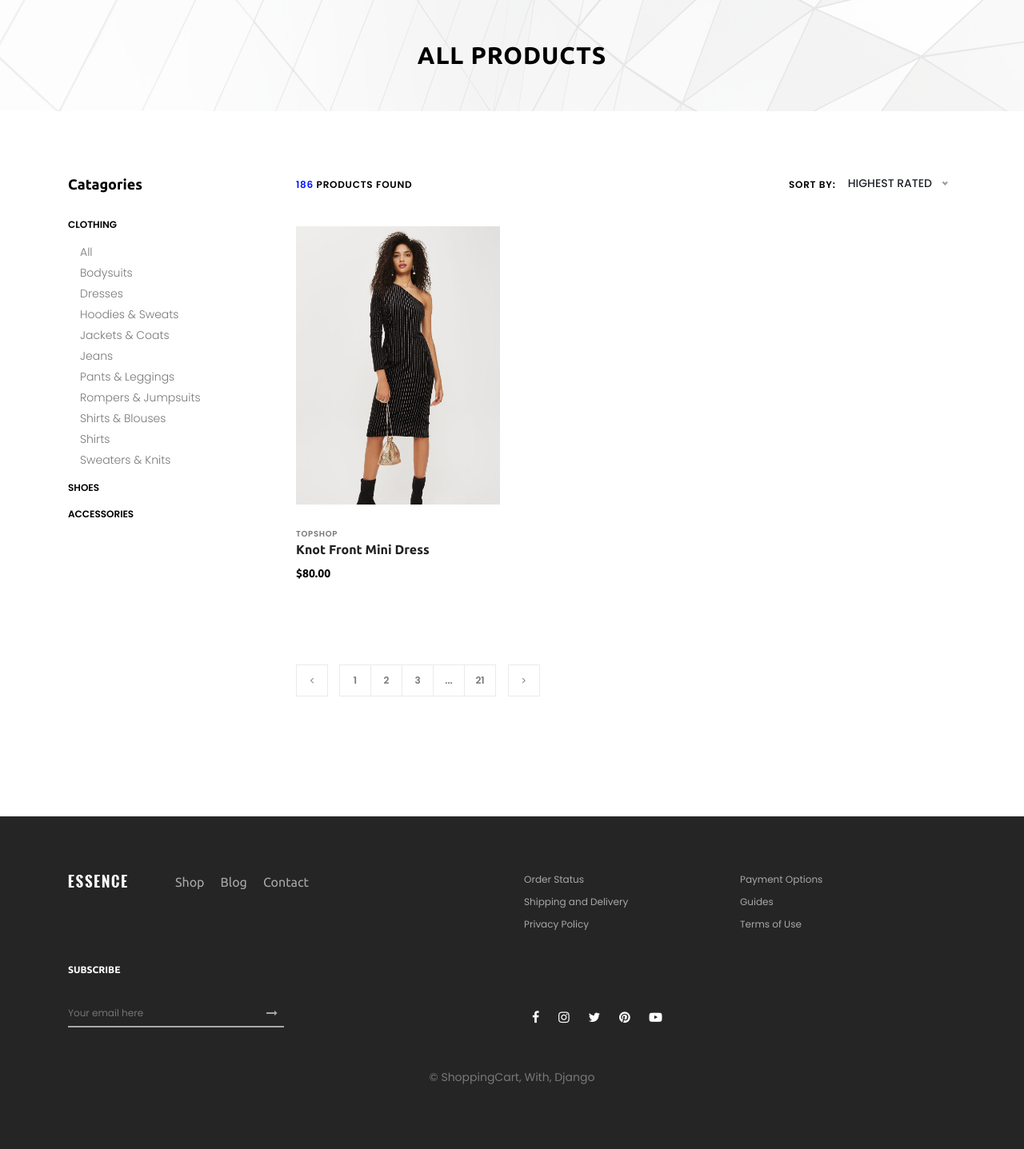
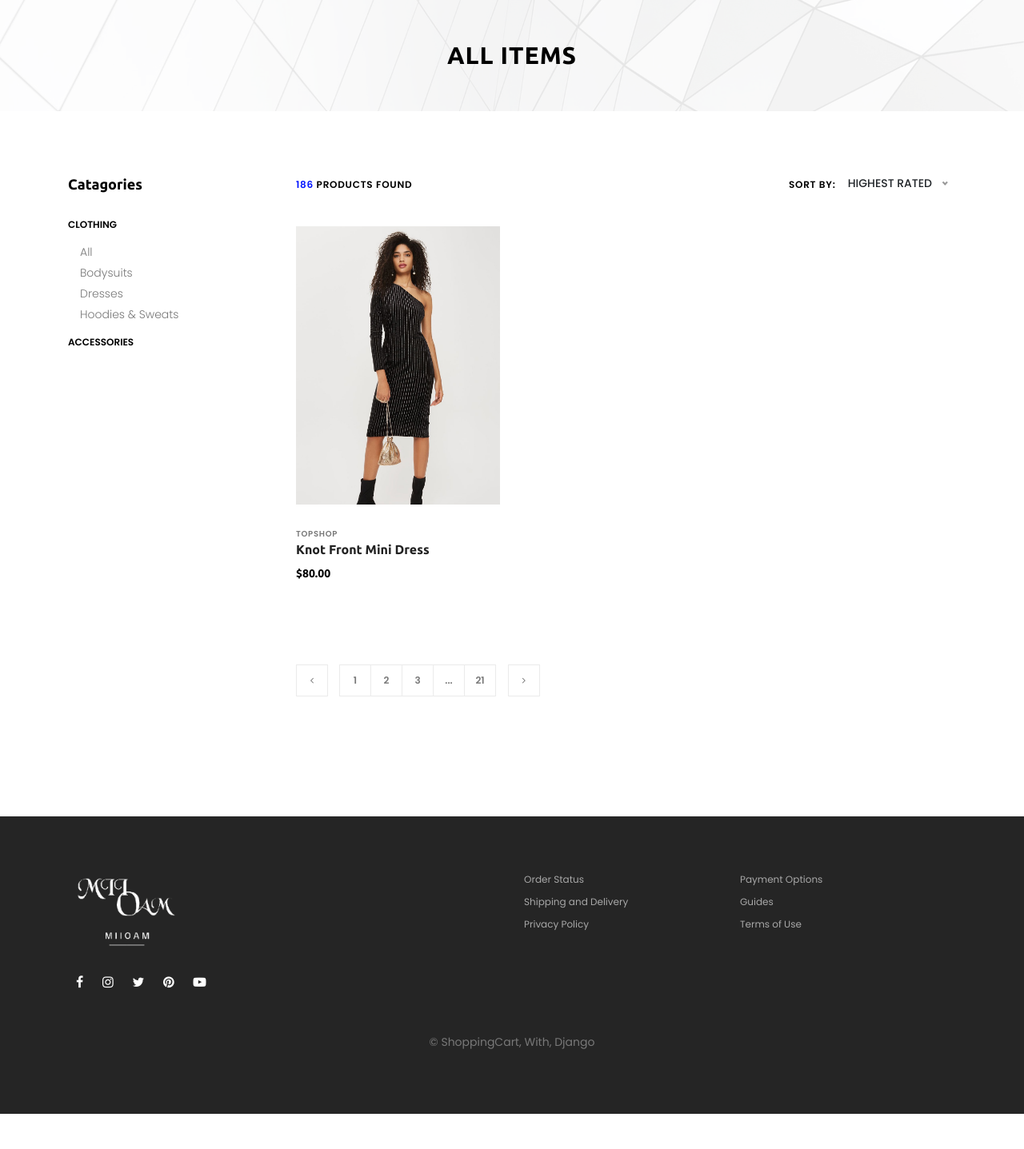
Before and after one commit to pote2907/ECsite, a Django app: page / in a window 1280 px wide. Shown: the part 86-1523 px from the top of the page at 80% size. After the commit the page ends 1479 px from the top, so only its background shows below. Run offline with Django 3.2, Linux system fonts and the light colour scheme; data that the repository does not hold is empty; some libraries are stand-ins or nearby versions; some web fonts are replaced.

Commit message:
html create

```diff
--- a/shop/templates/footer.html
+++ b/shop/templates/footer.html
@@ -1,4 +1,5 @@
-    <!-- ##### Footer Area Start ##### -->
+{% load static %}
+   <!-- ##### Footer Area Start ##### -->
     <footer class="footer_area clearfix">
         <div class="container">
             <div class="row">
@@ -7,16 +8,9 @@
                     <div class="single_widget_area d-flex mb-30">
                         <!-- Logo -->
                         <div class="footer-logo mr-50">
-                            <a href="#"><img src="img/core-img/logo2.png" alt=""></a>
+                            <a href="#"><img src="{% static 'img/core-img/MIIOAM_transparent.png/' %}" alt="" width="150" height="150"></a>
                         </div>
                         <!-- Footer Menu -->
-                        <div class="footer_menu">
-                            <ul>
-                                <li><a href="shop.html">Shop</a></li>
-                                <li><a href="blog.html">Blog</a></li>
-                                <li><a href="contact.html">Contact</a></li>
-                            </ul>
-                        </div>
                     </div>
                 </div>
                 <!-- Single Widget Area -->
@@ -35,21 +29,6 @@
             </div>
 
             <div class="row align-items-end">
-                <!-- Single Widget Area -->
-                <div class="col-12 col-md-6">
-                    <div class="single_widget_area">
-                        <div class="footer_heading mb-30">
-                            <h6>Subscribe</h6>
-                        </div>
-                        <div class="subscribtion_form">
-                            <form action="#" method="post">
-                                <input type="email" name="mail" class="mail" placeholder="Your email here">
-                                <button type="submit" class="submit"><i class="fa fa-long-arrow-right" aria-hidden="true"></i></button>
-                            </form>
-                        </div>
-                    </div>
-                </div>
-                <!-- Single Widget Area -->
                 <div class="col-12 col-md-6">
                     <div class="single_widget_area">
                         <div class="footer_social_area">
--- a/shop/templates/header.html
+++ b/shop/templates/header.html
@@ -22,28 +22,19 @@
                             <li><a href="#">Shop</a>
                                 <div class="megamenu">
                                     <ul class="single-mega cn-col-4">
-                                        <li class="title">Women's Collection</li>
-                                        <li><a href="shop.html">Dresses</a></li>
-                                        <li><a href="shop.html">Blouses &amp; Shirts</a></li>
-                                        <li><a href="shop.html">T-shirts</a></li>
-                                        <li><a href="shop.html">Rompers</a></li>
-                                        <li><a href="shop.html">Bras &amp; Panties</a></li>
+                                        <li class="title">CLOTHING</li>
+                                        <li><a href="shop.html">トップス</a></li>
+                                        <li><a href="shop.html">アウター</a></li>
+                                        <li><a href="shop.html">パンツ</a></li>
+                                        <li><a href="shop.html">ワンピース・ドレス</a></li>
+                                        <li><a href="shop.html">スカート</a></li>
                                     </ul>
                                     <ul class="single-mega cn-col-4">
-                                        <li class="title">Men's Collection</li>
-                                        <li><a href="shop.html">T-Shirts</a></li>
-                                        <li><a href="shop.html">Polo</a></li>
-                                        <li><a href="shop.html">Shirts</a></li>
-                                        <li><a href="shop.html">Jackets</a></li>
-                                        <li><a href="shop.html">Trench</a></li>
-                                    </ul>
-                                    <ul class="single-mega cn-col-4">
-                                        <li class="title">Kid's Collection</li>
-                                        <li><a href="shop.html">Dresses</a></li>
-                                        <li><a href="shop.html">Shirts</a></li>
-                                        <li><a href="shop.html">T-shirts</a></li>
-                                        <li><a href="shop.html">Jackets</a></li>
-                                        <li><a href="shop.html">Trench</a></li>
+                                        <li class="title">OTHER</li>
+                                        <li><a href="shop.html">バッグ</a></li>
+                                        <li><a href="shop.html">アクセサリー</a></li>
+                                        <li><a href="shop.html">ファッション小物</a></li>
+                                        <li><a href="shop.html">帽子</a></li>
                                     </ul>
                                     <div class="single-mega cn-col-4">
                                         <img src="{% static 'img/bg-img/bg-6.jpg' %}" alt="">
--- a/shop/templates/right-side-cart.html
+++ b/shop/templates/right-side-cart.html
@@ -28,38 +28,6 @@
                         </div>
                     </a>
                 </div>
-
-                <!-- Single Cart Item -->
-                <div class="single-cart-item">
-                    <a href="#" class="product-image">
-                        <img src="{% static 'img/product-img/product-2.jpg' %}" class="cart-thumb" alt="">
-                        <!-- Cart Item Desc -->
-                        <div class="cart-item-desc">
-                          <span class="product-remove"><i class="fa fa-close" aria-hidden="true"></i></span>
-                            <span class="badge">Mango</span>
-                            <h6>Button Through Strap Mini Dress</h6>
-                            <p class="size">Size: S</p>
-                            <p class="color">Color: Red</p>
-                            <p class="price">$45.00</p>
-                        </div>
-                    </a>
-                </div>
-
-                <!-- Single Cart Item -->
-                <div class="single-cart-item">
-                    <a href="#" class="product-image">
-                        <img src="{% static 'img/product-img/product-3.jpg' %}" class="cart-thumb" alt="">
-                        <!-- Cart Item Desc -->
-                        <div class="cart-item-desc">
-                          <span class="product-remove"><i class="fa fa-close" aria-hidden="true"></i></span>
-                            <span class="badge">Mango</span>
-                            <h6>Button Through Strap Mini Dress</h6>
-                            <p class="size">Size: S</p>
-                            <p class="color">Color: Red</p>
-                            <p class="price">$45.00</p>
-                        </div>
-                    </a>
-                </div>
             </div>
 
             <!-- Cart Summary -->
--- a/shop/templates/shop/product_list.html
+++ b/shop/templates/shop/product_list.html
@@ -22,7 +22,7 @@
         <div class="row h-100 align-items-center">
             <div class="col-12">
                 <div class="page-title text-center">
-                    <h2>all products</h2>
+                    <h2>all items</h2>
                 </div>
             </div>
         </div>
@@ -53,30 +53,6 @@
                                             <li><a href="#">Bodysuits</a></li>
                                             <li><a href="#">Dresses</a></li>
                                             <li><a href="#">Hoodies &amp; Sweats</a></li>
-                                            <li><a href="#">Jackets &amp; Coats</a></li>
-                                            <li><a href="#">Jeans</a></li>
-                                            <li><a href="#">Pants &amp; Leggings</a></li>
-                                            <li><a href="#">Rompers &amp; Jumpsuits</a></li>
-                                            <li><a href="#">Shirts &amp; Blouses</a></li>
-                                            <li><a href="#">Shirts</a></li>
-                                            <li><a href="#">Sweaters &amp; Knits</a></li>
-                                        </ul>
-                                    </li>
-                                    <!-- Single Item -->
-                                    <li data-toggle="collapse" data-target="#shoes" class="collapsed">
-                                        <a href="#">shoes</a>
-                                        <ul class="sub-menu collapse" id="shoes">
-                                            <li><a href="#">All</a></li>
-                                            <li><a href="#">Bodysuits</a></li>
-                                            <li><a href="#">Dresses</a></li>
-                                            <li><a href="#">Hoodies &amp; Sweats</a></li>
-                                            <li><a href="#">Jackets &amp; Coats</a></li>
-                                            <li><a href="#">Jeans</a></li>
-                                            <li><a href="#">Pants &amp; Leggings</a></li>
-                                            <li><a href="#">Rompers &amp; Jumpsuits</a></li>
-                                            <li><a href="#">Shirts &amp; Blouses</a></li>
-                                            <li><a href="#">Shirts</a></li>
-                                            <li><a href="#">Sweaters &amp; Knits</a></li>
                                         </ul>
                                     </li>
                                     <!-- Single Item -->
@@ -87,13 +63,6 @@
                                             <li><a href="#">Bodysuits</a></li>
                                             <li><a href="#">Dresses</a></li>
                                             <li><a href="#">Hoodies &amp; Sweats</a></li>
-                                            <li><a href="#">Jackets &amp; Coats</a></li>
-                                            <li><a href="#">Jeans</a></li>
-                                            <li><a href="#">Pants &amp; Leggings</a></li>
-                                            <li><a href="#">Rompers &amp; Jumpsuits</a></li>
-                                            <li><a href="#">Shirts &amp; Blouses</a></li>
-                                            <li><a href="#">Shirts</a></li>
-                                            <li><a href="#">Sweaters &amp; Knits</a></li>
                                         </ul>
                                     </li>
                                 </ul>
```
Also changed, not shown: static/img/core-img/MIIOAM_transparent.png (added).
